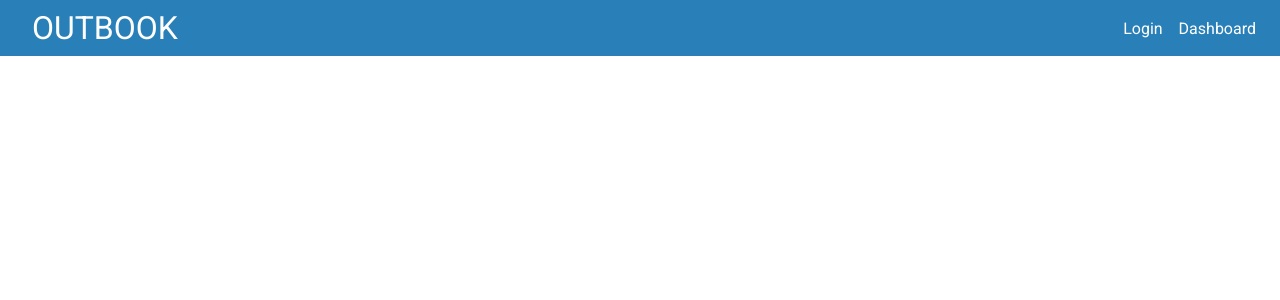
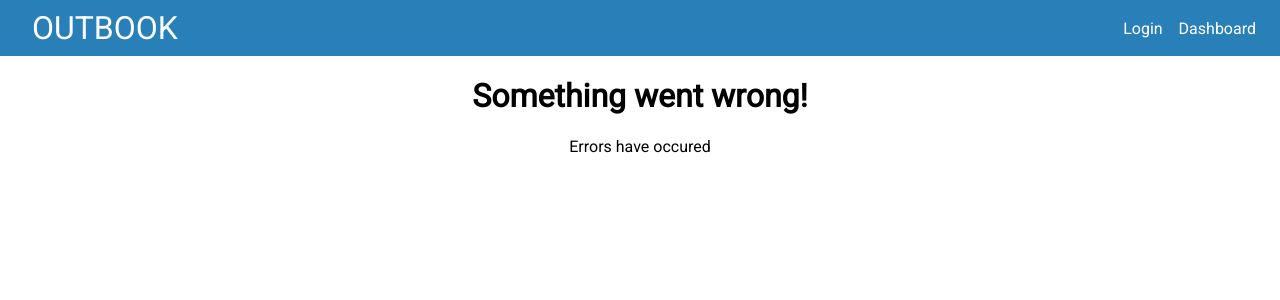
Before and after one commit to Outbook-Archive/Front-End-Web, a React (Create React App) app: page /complete/failure in a window 1280 px wide. Shown: the top 300 px of the page. Built offline with nearby package versions, Linux system fonts and the light colour scheme.

Commit message:
Completion setup

```diff
--- a/src/components/App.js
+++ b/src/components/App.js
@@ -9,7 +9,7 @@ import Login from './Login/Login'
 import Landing from './Landing/Landing'
 import Dashboard from './Dashboard/Dashboard'
 import Confirm from './Dashboard/ClientDashboard/Confirm'
-
+import Complete from './Complete/Complete'
 
 import './App.css'
 
@@ -48,7 +48,7 @@ class App extends Component {
           <div className="landing-container">
             <Route exact path='/' component={Landing} />
             <Route exact path='/dashboard' component={Dashboard}/>
-            <Route path='/confirm' component={Confirm} />
+            <Route path='/complete' component={Complete}/>
           </div>
         </div>
       </BrowserRouter>
--- /dev/null
+++ b/src/components/Complete/Complete.css
@@ -0,0 +1,3 @@
+.complete h1, .complete p{
+  text-align: center;
+}
--- /dev/null
+++ b/src/components/Complete/Complete.js
@@ -0,0 +1,33 @@
+import React, { Component } from 'react'
+import { BrowserRouter, Route } from 'react-router-dom'
+import './Complete.css'
+
+function Complete(){
+  return (
+    <div className="complete-container">
+      <Route path="/complete/success" component={Success}/>
+      <Route path="/complete/failure" component={Failure}/>
+    </div>
+  )
+}
+
+function Success(){
+  return (
+    <div className="complete">
+      <h1>Appointment Set</h1>
+      <p>Your appointment has been set on Outlook.
+      We're looking forward to meeting with you!</p>
+    </div>
+  )
+}
+
+function Failure(){
+  return (
+    <div className="complete">
+      <h1>Something went wrong!</h1>
+      <p>Errors have occured</p>
+    </div>
+  )
+}
+
+export default Complete
```
